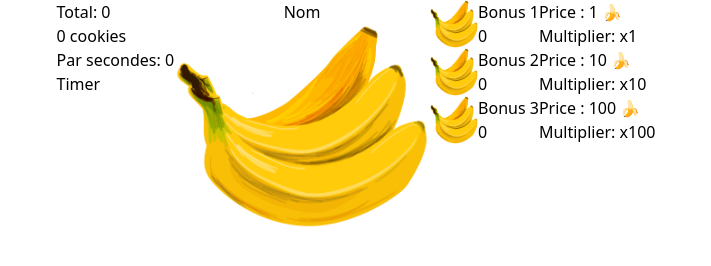
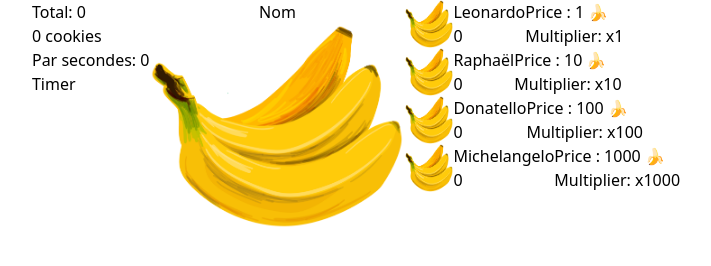
Before and after one commit to louisevst/cookie-clicker, a website built with Vite: page src/index.html in a window 1280 px wide. Shown: the whole page, without its empty margins (284-995 px from the left). Built offline with nearby package versions, Linux system fonts and the light colour scheme.

Commit message:
Added new names, src in object

```diff
--- a/src/index.html
+++ b/src/index.html
@@ -8,7 +8,7 @@
   </head>
   <body class="overflow-hidden">
     <svg
-      id="golden-banana"
+      id="shuriken"
       class="absolute w-52 h-52 fill-yellow-400 block hidden cursor-pointer"
       xmlns="http://www.w3.org/2000/svg"
       viewBox="0 0 595.28 841.89"
--- a/src/main.js
+++ b/src/main.js
@@ -13,25 +13,36 @@ let hasBoost = false;
 
 const store = [
   {
-    label: 'Bonus 1',
+    label: 'Leonardo',
     count: 0,
     price: 1,
     multiplier: 1,
     element: null,
+    src: './ninja1.svg',
   },
   {
-    label: 'Bonus 2',
+    label: 'Raphaël',
     count: 0,
     price: 10,
     multiplier: 10,
     element: null,
+    src: './ninja2.svg',
   },
   {
-    label: 'Bonus 3',
+    label: 'Donatello',
     count: 0,
     price: 100,
     multiplier: 100,
     element: null,
+    src: './ninja3.svg',
+  },
+  {
+    label: 'Michelangelo',
+    count: 0,
+    price: 1000,
+    multiplier: 1000,
+    element: null,
+    src: './ninja4.svg',
   },
 ];
 
@@ -111,7 +122,7 @@ function randomDuration() {
 }
 //créer la golden banana dans html et la fait disparaître après 30 sec
 function createGoldenBanana() {
-  const image = document.getElementById('golden-banana');
+  const image = document.getElementById('shuriken');
   image.classList.remove('hidden');
 
   let xPosition = 10;
```
